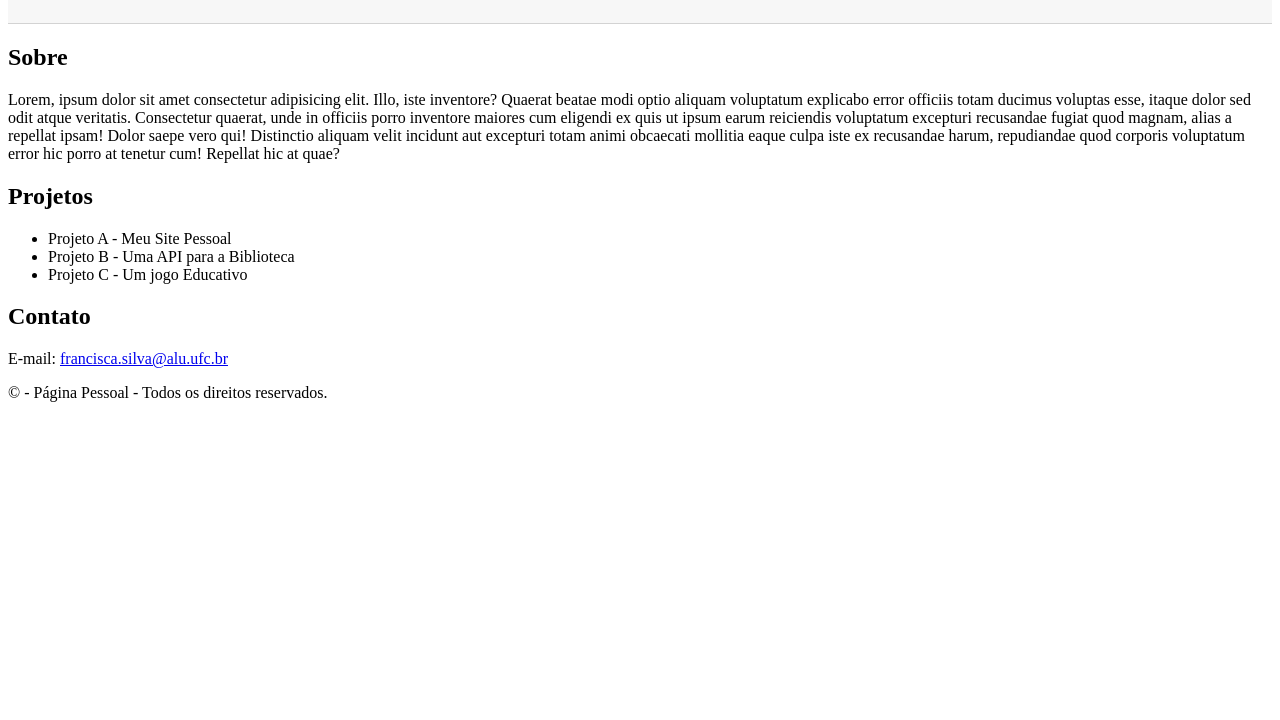
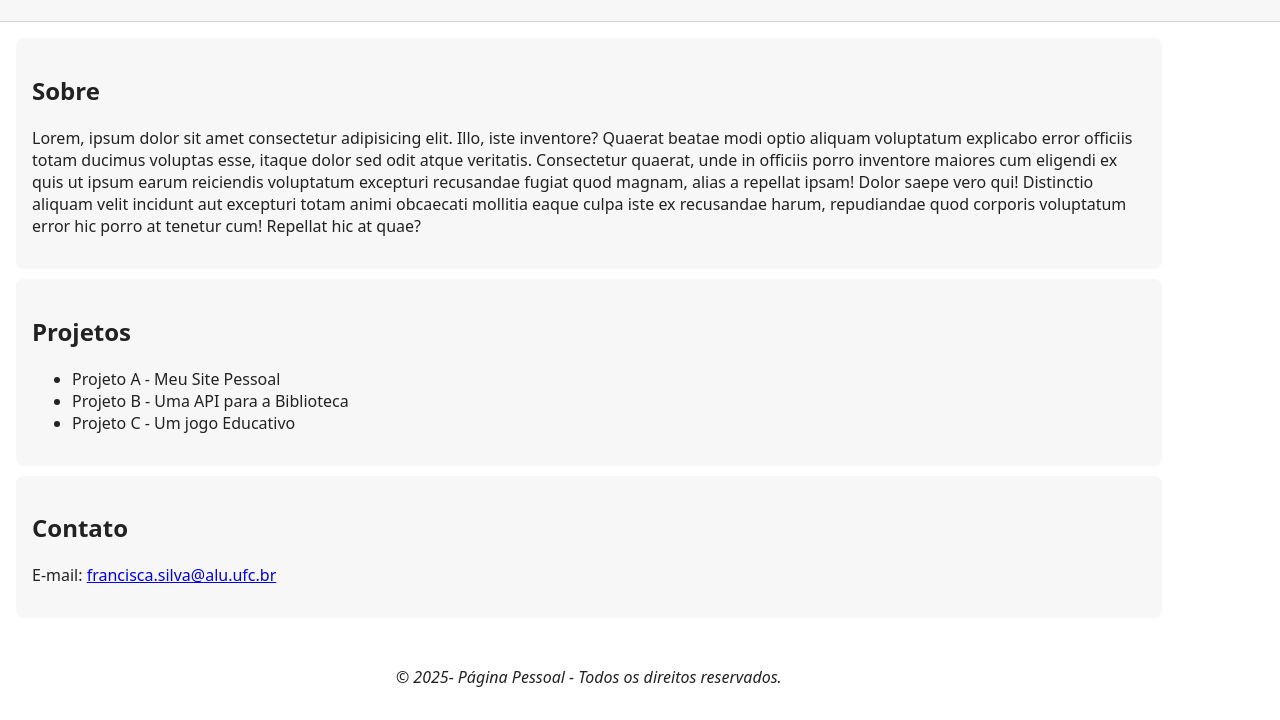
Before and after one commit to ArianeSilva10/pagina-pessoal-ariane, a plain HTML site: page index.html in a window 1280 px wide. Shown: the part 97-817 px from the top of the page. Drawn offline with Linux system fonts and the light colour scheme.

Commit message:
ajustando página

```diff
--- a/index.html
+++ b/index.html
@@ -21,15 +21,15 @@
         </div>
     </header>
 
-    <main>
-        <section id="sobre">
+    <main class="container">
+        <section id="sobre" class="card">
             <h2>Sobre</h2>
             <p>Lorem, ipsum dolor sit amet consectetur adipisicing elit. Illo, iste inventore? Quaerat beatae modi optio aliquam voluptatum explicabo error officiis totam ducimus voluptas esse, itaque dolor sed odit atque veritatis.
             Consectetur quaerat, unde in officiis porro inventore maiores cum eligendi ex quis ut ipsum earum reiciendis voluptatum excepturi recusandae fugiat quod magnam, alias a repellat ipsam! Dolor saepe vero qui!
             Distinctio aliquam velit incidunt aut excepturi totam animi obcaecati mollitia eaque culpa iste ex recusandae harum, repudiandae quod corporis voluptatum error hic porro at tenetur cum! Repellat hic at quae?</p>
         </section>
 
-        <section id="projetos">
+        <section id="projetos" class="card">
             <h2>Projetos</h2>
             <ul>
                 <li>Projeto A - Meu Site Pessoal</li>
@@ -38,16 +38,18 @@
             </ul>
         </section>
 
-        <section id="contato">
+        <section id="contato" class="card">
             <h2>Contato</h2>
             <p>E-mail: <a href="mailto:francisca.silva@alu.ufc.br">francisca.silva@alu.ufc.br</a></p>
         </section>
     </main>
 
-    <footer>
-        <div>
+    <footer class="site-footer">
+        <div class="container">
             <p>&#169; <span id="ano"></span>- Página Pessoal - Todos os direitos reservados.</p>
         </div>
     </footer>
+
+    <script src="scripts.js"></script>
 </body>
 </html>
--- a/scripts.js
+++ b/scripts.js
@@ -1,3 +1,10 @@
 function say_hello() {
     console.log("Hello!")
 }
+
+function get_ano() {
+    span_ano = document.getElementById("ano")
+    span_ano.innerHTML = "2025"
+}
+
+get_ano()
--- a/styles.css
+++ b/styles.css
@@ -1,5 +1,18 @@
 :root{
     --card: #f7f7f7;
+    --bg: #fff;
+    --fg: #222222;
+}
+
+*{
+    box-sizing: border-box;
+}
+
+body {
+    margin: 0;
+    font-family: system-ui, -apple-system, BlinkMacSystemFont, 'Segoe UI', Roboto, Oxygen, Ubuntu, Cantarell, 'Open Sans', 'Helvetica Neue', sans-serif;
+    background-color: var(--bg);
+    color: var(--fg);
 }
 
 .site-header{
@@ -19,6 +32,14 @@
     padding: 1rem;
 }
 
+main.container {
+    width: 92%;
+    padding: 1rem;
+    display: flex;
+    flex-direction: column;
+    gap: 10px;
+}
+
 .nav{
     list-style: none;
     padding: 0;
@@ -30,3 +51,16 @@
 .nav a {
     text-decoration: none;
 }
+
+.card {
+    background-color: var(--card);
+    padding: 1rem;
+    border-radius: 8px;
+}
+
+.site-footer .container {
+    display: flex;
+    flex-direction: row;
+    justify-content: center;
+    font-style: italic;
+}
```
